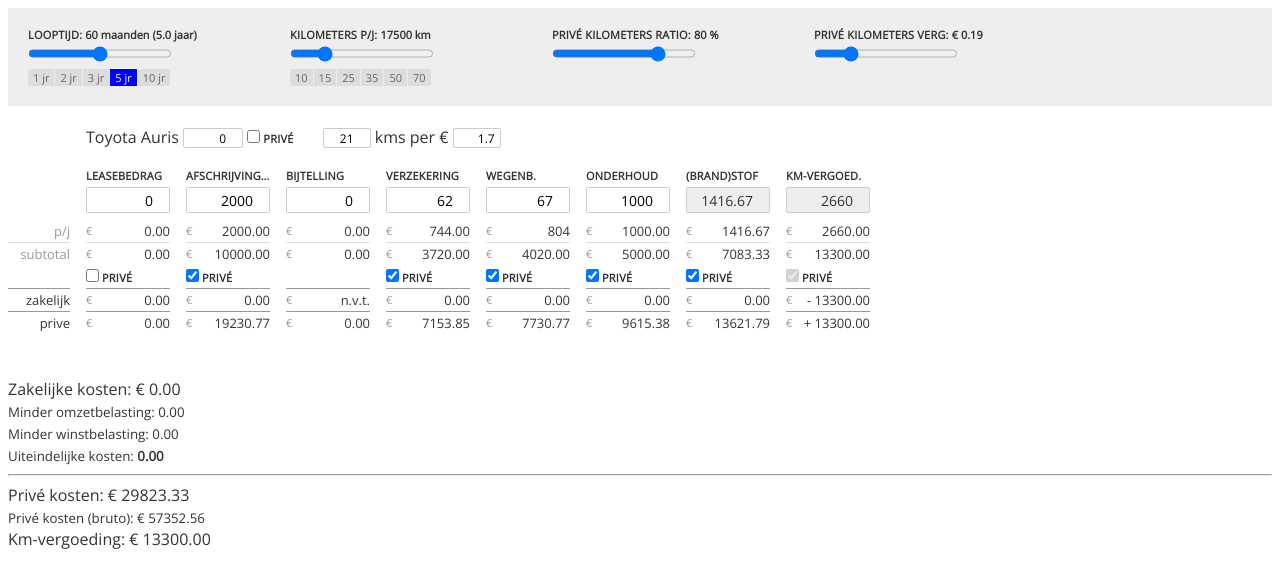
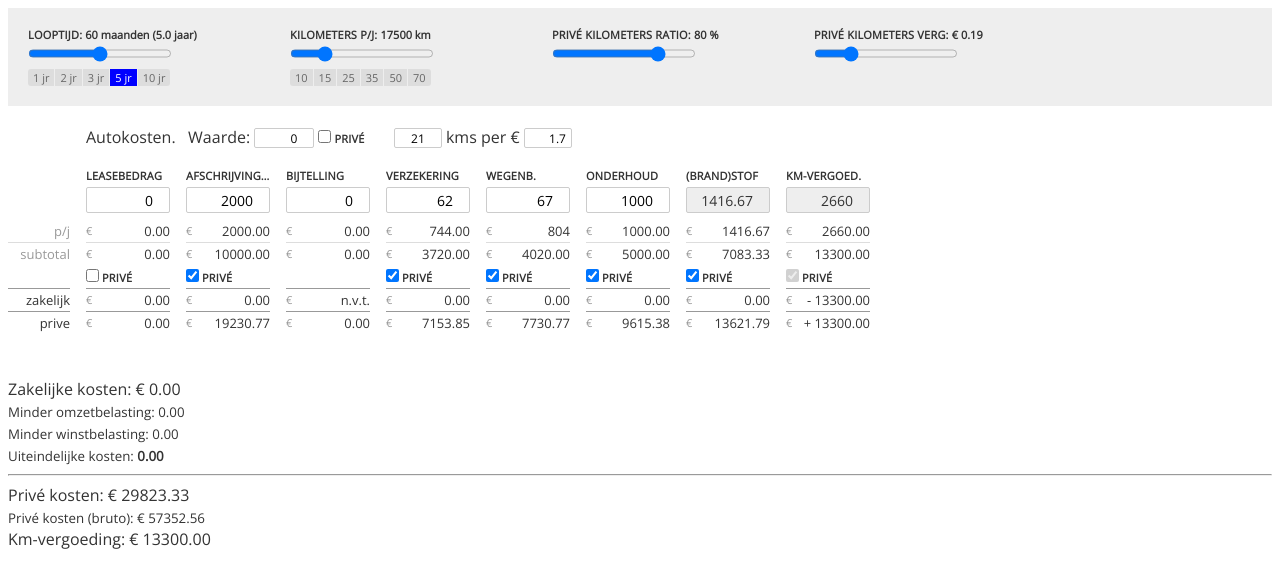
Before and after one commit to mellewynia/car-calc, a Svelte app: page / in a window 1280 px wide. Shown: the top 588 px of the page. Built offline with nearby package versions, Linux system fonts and the light colour scheme.

Commit message:
Add autokosten

```diff
--- a/public/index.html
+++ b/public/index.html
@@ -4,7 +4,7 @@
 	<meta charset='utf8'>
 	<meta name='viewport' content='width=device-width'>
 
-	<title>Svelte app</title>
+	<title>Autokosten</title>
 
 	<link rel='icon' type='image/png' href='/favicon.png'>
 	<link href="https://fonts.googleapis.com/css?family=Open+Sans|Roboto&display=swap" rel="stylesheet">
--- a/src/App.svelte
+++ b/src/App.svelte
@@ -268,7 +268,7 @@
 </section>
 
 <div class="calc-header">
-  Toyota Auris
+  Autokosten. &nbsp; Waarde:
   <input bind:value={carValue} type="number" class="input-text input-text---tiny w-60 t-r" />
   <label class="label"><input type="checkbox" bind:checked={carPrivate}> Privé</label>
   &nbsp; &nbsp; &nbsp;
```
